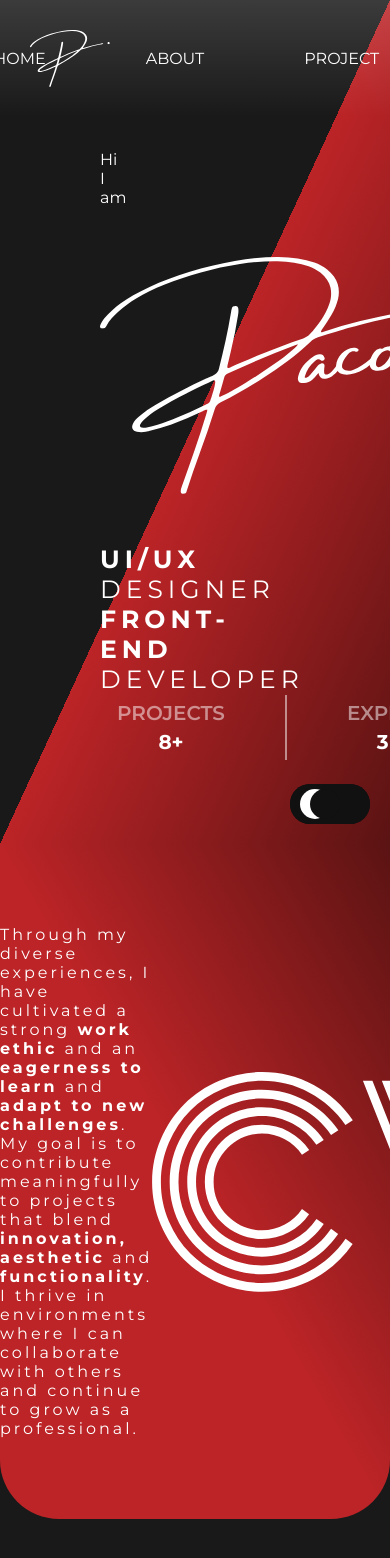
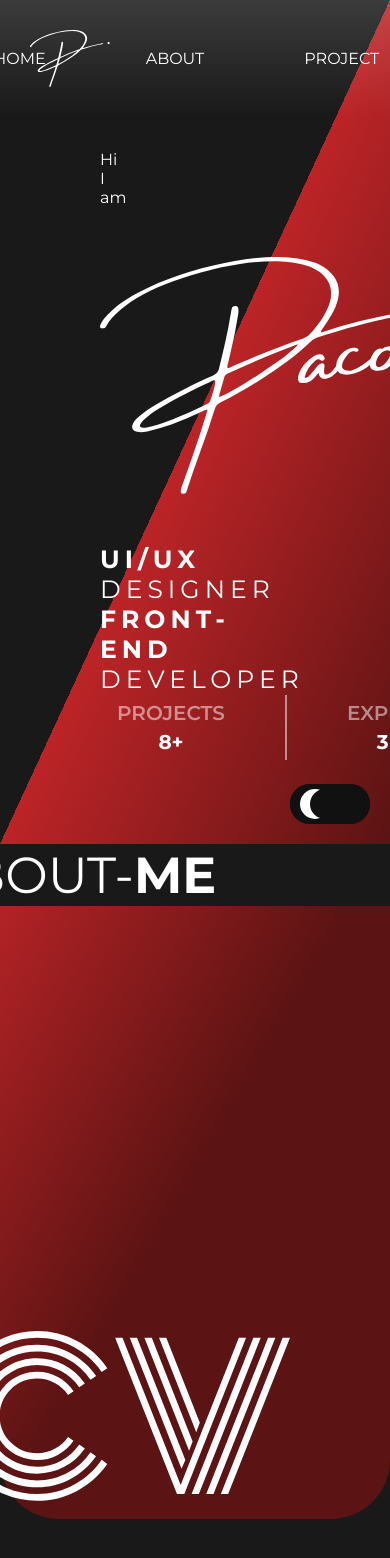
Before and after one commit to Minyoui/portfolio-pacot, a React (Vite) app: page / in a window 390 px wide. Shown: the top 1558 px of the page. Before the commit the page ends 1519 px from the top, so only its background shows below. Built offline with nearby package versions, Linux system fonts and the light colour scheme; grey boxes are pictures that could not be loaded; a web font is replaced by a local one.

Commit message:
10th Commit (About Page & Navbar Update)

```diff
--- a/src/pages/about-page/about.css
+++ b/src/pages/about-page/about.css
@@ -1,10 +1,10 @@
 .about-wrapper {
     background: linear-gradient(
-        to top right,
-        #BC2427 50%,
-        #5B1313 100%
+        to top left,
+        #5B1313 50%,
+        #BC2427 100%
+    );
 
-    );
     width: 100%;
     height: 80dvh;
 
@@ -12,12 +12,48 @@
     border-bottom-right-radius: 7dvh;
 
     display: flex;
+    flex-direction: column;
+    align-items: end;
+}
+
+
+.abt-title-container {
+    min-width: 75dvh;
+    height: 150px;
+    border-top-left-radius: 50px;
+    border-bottom-left-radius: 50px;
+    display: flex;
+    justify-content: center;
+    align-items: center;
+    font-size: 6dvh;
+}
+
+.abt-title-container.dark {
+    background-color: #191919;
+}
+
+.abt-title-container.light {
+    background-color: white;
+}
+
+.abt-description-container {
+    display: flex;
     flex-direction: row;
-    justify-content: space-evenly;
-    align-items: center;
+    padding: 20px 100px;
+}
+
+.abt-description-container img {
+    width: 40dvh;
 }
 
 .about-desc {
-    color: white;
+    color: rgb(255,255,255,0.5);
     letter-spacing: 3px;
+    font-size: 1.8rem;
+    padding-right: 100px;
 }
+
+.about-desc span {
+    font-weight: 800;
+    color: rgba(255,255,255,1);
+}
--- a/src/pages/about-page/about.jsx
+++ b/src/pages/about-page/about.jsx
@@ -1,16 +1,22 @@
 import './about.css';
 import CV from '../../assets/CV.svg';
+import { useDarkMode } from '../../context/DarkModeContext';
 
 function AboutPage () {
+    const { darkMode } = useDarkMode();
+
     return (
         <>
-            <div className="about-wrapper">
-                <p className='about-desc'>
-                    Through my diverse experiences, I have cultivated a strong <strong>work ethic</strong> and an <strong>eagerness to learn</strong> and <strong>adapt to new challenges</strong>.
-                    My goal is to contribute meaningfully to projects that blend <strong>innovation, aesthetic</strong> and <strong>functionality</strong>.
+            <div className="about-wrapper" id="about">
+                <p className={`abt-title-container ${darkMode? 'light' : 'dark'}`}>ABOUT-<strong>ME</strong></p>
+                <div className='abt-description-container'>
+                    <p className='about-desc'>
+                    Through my diverse experiences, I have cultivated a strong <span>work ethic</span> and an <span>eagerness to learn</span> and <span>adapt to new challenges</span>.
+                    My goal is to contribute meaningfully to projects that blend <span>innovation, aesthetic</span> and <span>functionality</span>.
                     I thrive in environments where I can collaborate with others and continue to grow as a professional.
-                </p>
-                <img src={CV} alt="Curriculum-Vitae"/>
+                    </p>
+                    <img src={CV} alt="Curriculum-Vitae"/>
+                </div>
             </div>
         </>
     )
--- a/src/pages/landing-page/landing.css
+++ b/src/pages/landing-page/landing.css
@@ -1,12 +1,6 @@
 .landing-wrapper {
     width: 100%;
     height: 100dvh;
-
-    background: linear-gradient(
-        to bottom right,
-        transparent 50%,
-        #BC2427 50%
-    );
 
     background: linear-gradient(
         to bottom right,
--- a/src/pages/landing-page/landing.jsx
+++ b/src/pages/landing-page/landing.jsx
@@ -1,5 +1,4 @@
 import './landing.css';
-import DarkModeToggle from '../components/DarkModeToggle';
 import { useDarkMode } from '../../context/DarkModeContext';
 import Model from '../../assets/pacot-pose.svg';
 
@@ -11,7 +10,7 @@ function LandingPage () {
 
     return (
         <>
-            <div className='landing-wrapper' id='#home'>
+            <div className='landing-wrapper' id='home'>
                 <div className='landing-header'>
                     <div className='landing-title'>
                         <p className={darkMode? 'light' : 'dark'}>Hi I am</p>
--- a/src/pages/navbar/navbar.css
+++ b/src/pages/navbar/navbar.css
@@ -11,6 +11,19 @@
     z-index: 2;
 }
 
+
+.navbar.scrolled {
+    background: transparent;
+    position: fixed;
+    justify-content: center;
+}
+
+.navbar.scrolled a img {
+    position: absolute;
+    left: 30px;
+
+}
+
 .navigation-links {
     width: 100%;
     height: auto;
@@ -19,6 +32,43 @@
     justify-content: center;
     align-items: center;
     gap: 100px;
+    transition: 0.3 ease;
+}
+
+.navigation-links img{
+    display: none;
+}
+
+.navigation-links.scrolled {
+    background: #2B2B2B;
+    box-shadow: 0 7px 10px rgba(0,0,0,0.5);
+    border-radius: 50px;
+    height: 6dvh;
+    width: 15dvh;
+    transition: 0.3s ease;
+}
+
+.navigation-links.scrolled:hover{
+    transition: 0.3s ease;
+    width: 100dvh;
+}
+
+.navigation-links.scrolled:hover li {
+    transition: 0.3 ease;
+    display: flex;
+}
+
+.navigation-links.scrolled:hover a {
+    color: white;
+}
+
+.navigation-links.scrolled li{
+    display: none;
+}
+
+.navigation-links.scrolled img {
+    width: 4dvh;
+    display: block;
 }
 
 .navigation-links a {
@@ -29,7 +79,7 @@
     list-style-type: none;
 }
 
-.navbar li img {
+.navbar a img {
     width: 80px;
 }
 
--- a/src/pages/navbar/navbar.jsx
+++ b/src/pages/navbar/navbar.jsx
@@ -1,28 +1,54 @@
 import './navbar.css';
 import { useState, useEffect } from 'react';
+
 import MiniDarkLogo from '../../assets/pacot-mini-logo.svg';
 import MiniLightLogo from '../../assets/pacot-mini-logo-drk.svg';
 import DarkModeToggle from '../components/DarkModeToggle';
 import { useDarkMode } from '../../context/DarkModeContext';
+import MenuIcon from '../../assets/Menu.png';
 
 function Navbar () {
+    const [ scrolled, setScrolled ]= useState(false);
+    const [ menuOpen, setMenuOpen ] = useState(false);
     const { darkMode } = useDarkMode();
+
+    // Navbar Scroll Animation
+    useEffect(() => {
+        const handleScroll = () => {
+            const offset = window.scrollY;
+            setScrolled(offset > 80);
+        };
+        window.addEventListener('scroll', handleScroll);
+        return () => window.removeEventListener('scroll', handleScroll);
+    }, []);
+
+    // Close mobile navigation if screen is resized to desktop
+    useEffect(() => {
+        const handleResize = () => {
+            if (window.innerWidth > 720) {
+                setMenuOpen(false);
+            }
+        };
+        window.addEventListener('resize', handleResize);
+        return () => window.removeEventListener('resize', handleResize);
+    }, []);
+
 
     return (
         <>
-            <nav className="navbar">
-                <li>
+            <nav className={`navbar ${scrolled ? 'scrolled' : ''}`}>
                     <a href='/'>
                         <img src={MiniDarkLogo} alt="mini-logo" className={darkMode ? 'light-mode' : 'dark-mode'}/>
                         <img src={MiniLightLogo} alt="mini-logo" className={darkMode ? 'dark-mode' : 'light-mode'}/>
                     </a>
-                </li>
-                <div className='navigation-links'>
+
+                <ul className={`navigation-links ${scrolled ? 'scrolled' : ''}`}>
+                    <img src={MenuIcon} />
                     <li>
-                        <a href="/" className={darkMode ? 'light' : 'dark'}>HOME</a>
+                        <a href="#home" className={darkMode ? 'light' : 'dark'}>HOME</a>
                     </li>
                     <li>
-                        <a href="/" className={darkMode ? 'light' : 'dark'}>ABOUT</a>
+                        <a href="#about" className={darkMode ? 'light' : 'dark'}>ABOUT</a>
                     </li>
                     <li>
                         <a href="/" className={darkMode ? 'light' : 'dark'}>PROJECT</a>
@@ -30,7 +56,7 @@ function Navbar () {
                     <li>
                         <a href="/" className={darkMode ? 'light' : 'dark'}>CONTACT</a>
                     </li>
-                </div>
+                </ul>
             </nav>
             <div className={darkMode ? 'dark-theme' : 'light-theme'}>
       {/* Your Routes or Components */}
```
Also changed, not shown: src/assets/Menu.png (added).
